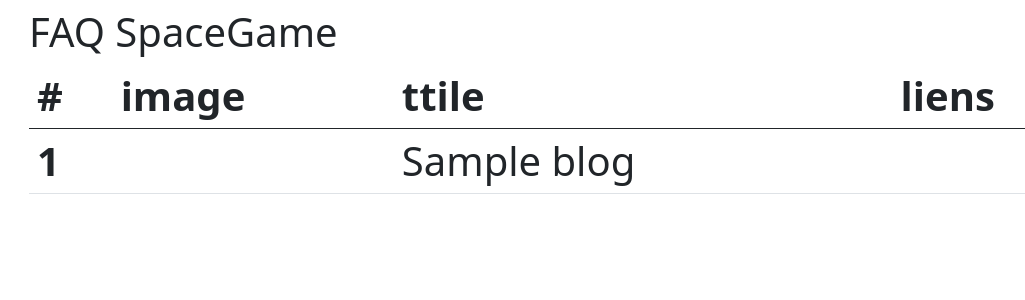
After one commit to ElodieFon/best-projet, a Symfony app: template templates/user_blog/index.html.twig in a window 1280 px wide. The commit adds this page. Shown: the top 300 px of the page, without its empty margins (53-1078 px from the left). Run offline with Twig, Linux system fonts and the light colour scheme; the template is opened without the code that fills it: most values are stand-ins (such as "Sample title", 1, 10 or a date in 2020); some libraries are stand-ins or nearby versions.

Commit message:
modif au 21042022

```diff
--- a/migrations/Version20220420192528.php
+++ b/migrations/Version20220420210639.php
@@ -10,7 +10,7 @@ use Doctrine\Migrations\AbstractMigration;
 /**
  * Auto-generated Migration: Please modify to your needs!
  */
-final class Version20220420192528 extends AbstractMigration
+final class Version20220420210639 extends AbstractMigration
 {
     public function getDescription(): string
     {
--- a/src/Controller/BlogController.php
+++ b/src/Controller/BlogController.php
@@ -9,12 +9,12 @@ use Symfony\Bundle\FrameworkBundle\Controller\AbstractController;
 use Symfony\Component\HttpFoundation\Request;
 use Symfony\Component\HttpFoundation\Response;
 use Symfony\Component\Routing\Annotation\Route;
-
+use Doctrine\Persistence\ManagerRegistry;
 #[Route('/blog')]
 class BlogController extends AbstractController
 {
     #[Route('/', name: 'app_blog_index', methods: ['GET'])]
-    public function index(BlogRepository $blogRepository): Response
+    public function index(BlogRepository $blogRepository, ManagerRegistry $doctrine ): Response
     {
         return $this->render('blog/index.html.twig', [
             'blogs' => $blogRepository->findAll(),
--- a/templates/base.html.twig
+++ b/templates/base.html.twig
@@ -7,6 +7,7 @@
         <link href="https://cdn.jsdelivr.net/npm/bootstrap@5.0.2/dist/css/bootstrap.min.css" rel="stylesheet" integrity="sha384-EVSTQN3/azprG1Anm3QDgpJLIm9Nao0Yz1ztcQTwFspd3yD65VohhpuuCOmLASjC" crossorigin="anonymous">
         {# Run `composer require symfony/webpack-encore-bundle` to start using Symfony UX #}
         {% block stylesheets %}
+            <link rel="stylesheet" href="{{ asset('css/style.css') }}">
             {{ encore_entry_link_tags('app') }}
         {% endblock %}
 
@@ -17,5 +18,6 @@
     <body>
     <h1><h1>
         {% block body %}{% endblock %}
+        <script src="{{ asset('js/scripts.js') }}"></script>
     </body>
 </html>
--- /dev/null
+++ b/templates/user_blog/index.html.twig
@@ -0,0 +1,31 @@
+{% extends 'base.html.twig' %}
+
+{% block title %}FAQ SpaceGame{% endblock %}
+
+{% block body %}
+
+<div class="container">
+    <h1>FAQ SpaceGame</h1>
+    <table class="table">
+        <thead>
+          <tr>
+            <th scope="col">#</th>
+            <th scope="col">image</th>
+            <th scope="col">ttile</th>
+            <th scope="col">liens</th>
+          </tr>
+        </thead>
+        <tbody>
+            {% for blog in blogs %}
+          <tr>
+            <th scope="row">{{blog.id}}</th>
+            <td></td>
+            <td>{{blog.titre}}</td>
+            <td></td>
+            <td></td>
+          </tr>
+            {% endfor %}
+        </tbody>
+      </table>
+  </div>
+{% endblock %}
```
Also changed, not shown: src/Controller/UserBlogController.php (added, +27 -0 lines), src/Repository/BlogRepository.php (+13 -0 lines), public/css/style.css (added), public/images/image1.png (added), public/js/scripts.js (added), 1 other file.
